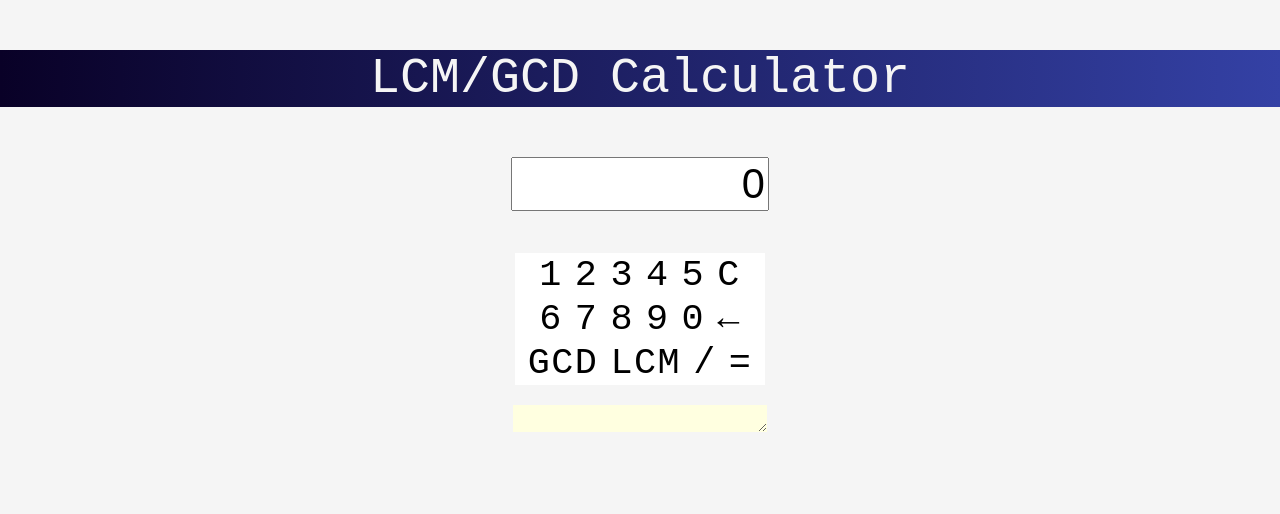
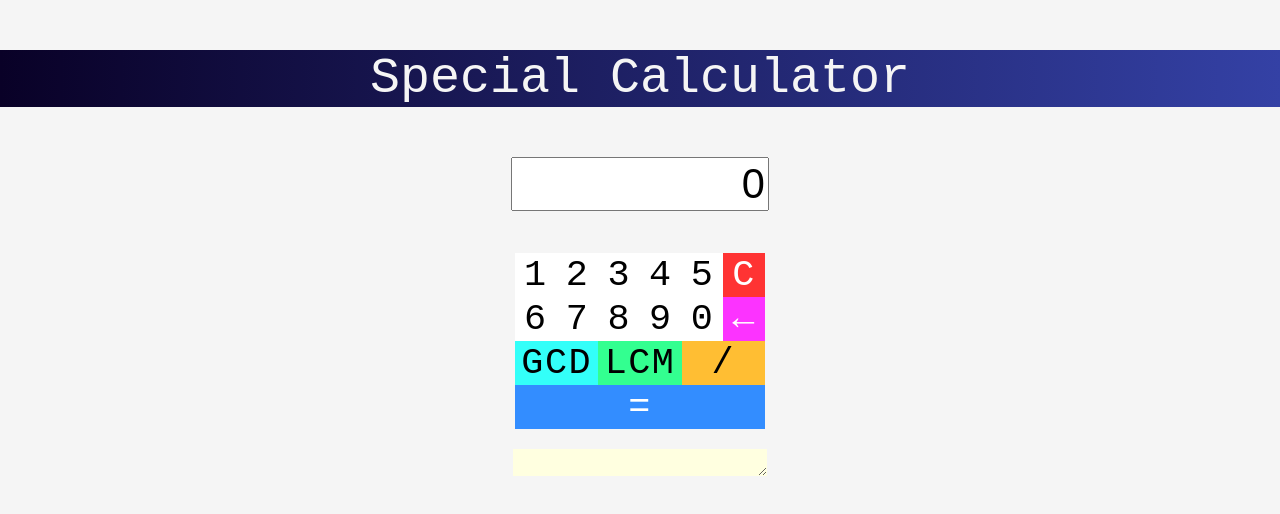
Before and after one commit to rsk2/calculator, a React (Create React App) app: page / in a window 1280 px wide. Shown: the top 514 px of the page. Built offline with nearby package versions, Linux system fonts and the light colour scheme.

Commit message:
Feature: 1.Css changes to buttons, 2. Change title

```diff
--- a/src/App.css
+++ b/src/App.css
@@ -111,7 +111,7 @@ font-size: 25px;
 text-align: cen
 }
 
-.calculator > .inputBoxes > .row > button {
+button {
   border: none;
   font-family: VT323, monospace;
   font-size: 2.3em;
@@ -122,9 +122,9 @@ text-align: cen
 
 button:active {
   background: #e5e5e5;
-  -webkit-box-shadow: inset 0px 0px 5px #c2c2c2;
-     -moz-box-shadow: inset 0px 0px 5px #c2c2c2;
-          box-shadow: inset 0px 0px 5px #c2c2c2;
+  -webkit-box-shadow: inset 0px 0px 5px #020202;
+     -moz-box-shadow: inset 0px 0px 5px #020202;
+          box-shadow: inset 0px 0px 5px #020202;
    outline: none;
 }
 
@@ -144,10 +144,20 @@ button:active {
  .inputBoxes {
    max-width: 250px;
    margin:auto;
-   background-color: white
+   background-color: white;
  }
 
+ .row1 > button, .row2 > button {
+  width:16.66%
+}
 
+.row3 > button {
+  width: 33.33%
+}
+
+.row4 > button {
+  width: 100%
+}
 
  .calculator > .history {
   width:250px;
--- a/src/components/Calculator.js
+++ b/src/components/Calculator.js
@@ -220,31 +220,37 @@ class Calculator extends React.Component {
                  readOnly></input>
                  <br/>
                  <div className="inputBoxes">
-                    <div className="row">
+                    <div className="row1">
                         <button onClick={this.addToDisplay}>1</button>
                         <button onClick={this.addToDisplay}>2</button>
                         <button onClick={this.addToDisplay}>3</button>
                         <button onClick={this.addToDisplay}>4</button>
                         <button onClick={this.addToDisplay}>5</button>
-                        <button onClick={this.clearDisplay}>C</button>
+                        <button onClick={this.clearDisplay} style={{backgroundColor:"#ff3333", color:"white"}}>
+                            C</button>
                     </div>
-                    <div className="row">
+                    <div className="row2">
                         <button onClick={this.addToDisplay}>6</button>
                         <button onClick={this.addToDisplay}>7</button>
                         <button onClick={this.addToDisplay}>8</button>
                         <button onClick={this.addToDisplay}>9</button>
                         <button onClick={this.addToDisplay}>0</button>
-                        <button onClick={this.deleteLastChar}> &#8592; </button>
+                        <button onClick={this.deleteLastChar} style={{backgroundColor:"#fc33ff", color:"white"}}>
+                            &#8592; </button>
                     </div>
 
-                    <div className="row">
-                        <button onClick={this.gcd}>GCD</button>
-                        <button onClick={this.lcm}>LCM</button>
-                        <button onClick={this.divide}> / </button>
-                        <button onClick={this.result} >=</button>
+                    <div className="row3">
+                        <button onClick={this.gcd} style={{backgroundColor:"#33fff9"}}>
+                            GCD</button>
+                        <button onClick={this.lcm} style={{backgroundColor:"#33ff90"}}>
+                            LCM</button>
+                        <button onClick={this.divide} style={{backgroundColor:"#ffbe33"}}>
+                            / </button>
+
                     </div>
-                    <div className = "row">
-
+                    <div className = "row4">
+                    <button onClick={this.result} style={{backgroundColor:"#338dff", color:"white"}}>
+                            =</button>
                         {
                            //  <button>Prime?</button>
                         //<button onClick={}>Perfect Square?</button>
--- a/src/components/Header.js
+++ b/src/components/Header.js
@@ -6,7 +6,7 @@ function Header() {
       //  <p>Meme Generator</p>
     //</header>)
     return (<header>
-            <p>LCM/GCD Calculator</p>
+            <p>Special Calculator</p>
         </header>)
 }
 export default Header
```
